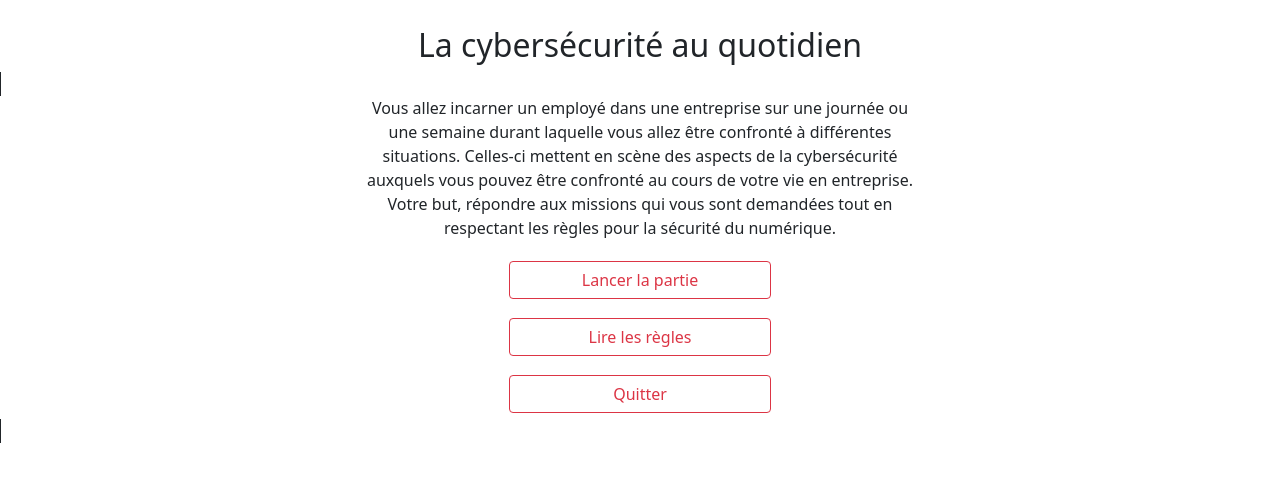
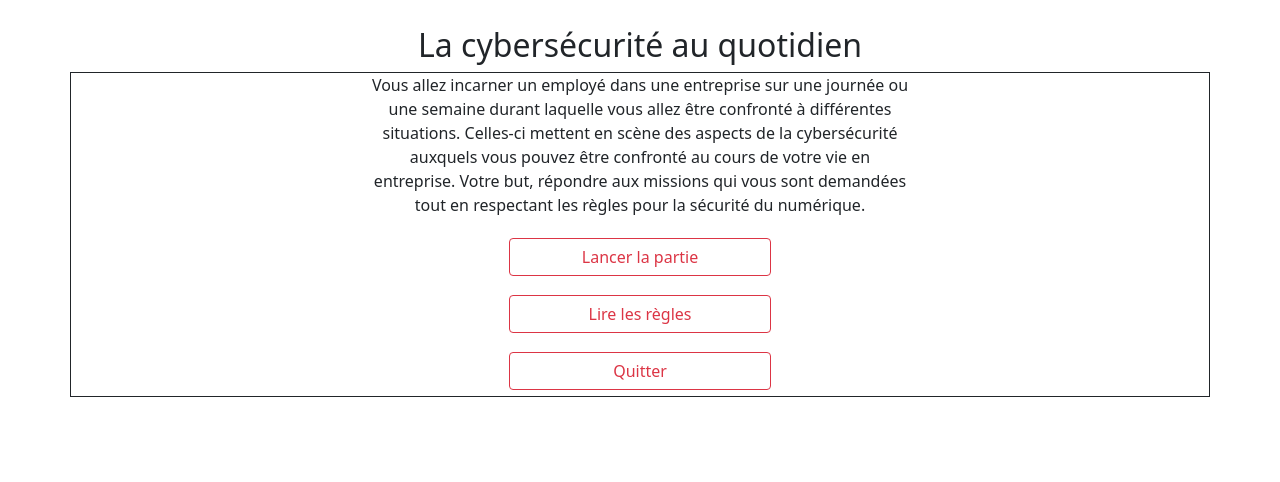
Before and after one commit to Geleetz/Workshop-I1-EPSI, a PHP site: page / in a window 1280 px wide. Shown: the top 482 px of the page. Run offline with PHP 8.4, Linux system fonts and the light colour scheme.

Commit message:
Correction border

```diff
--- a/index.php
+++ b/index.php
@@ -15,8 +15,7 @@
 </head>
 <body>
 <h2 class="text-center" style="margin-top: 2%;">La cybersécurité au quotidien</h2>
-<span class="border border-dark">
-<div class="container">
+<div class="container border border-dark">
     <div class="row">
       <div class="col-md-3"></div>
       <div class="col-md-6" style="margin-left: auto; margin-right: auto;">
```
